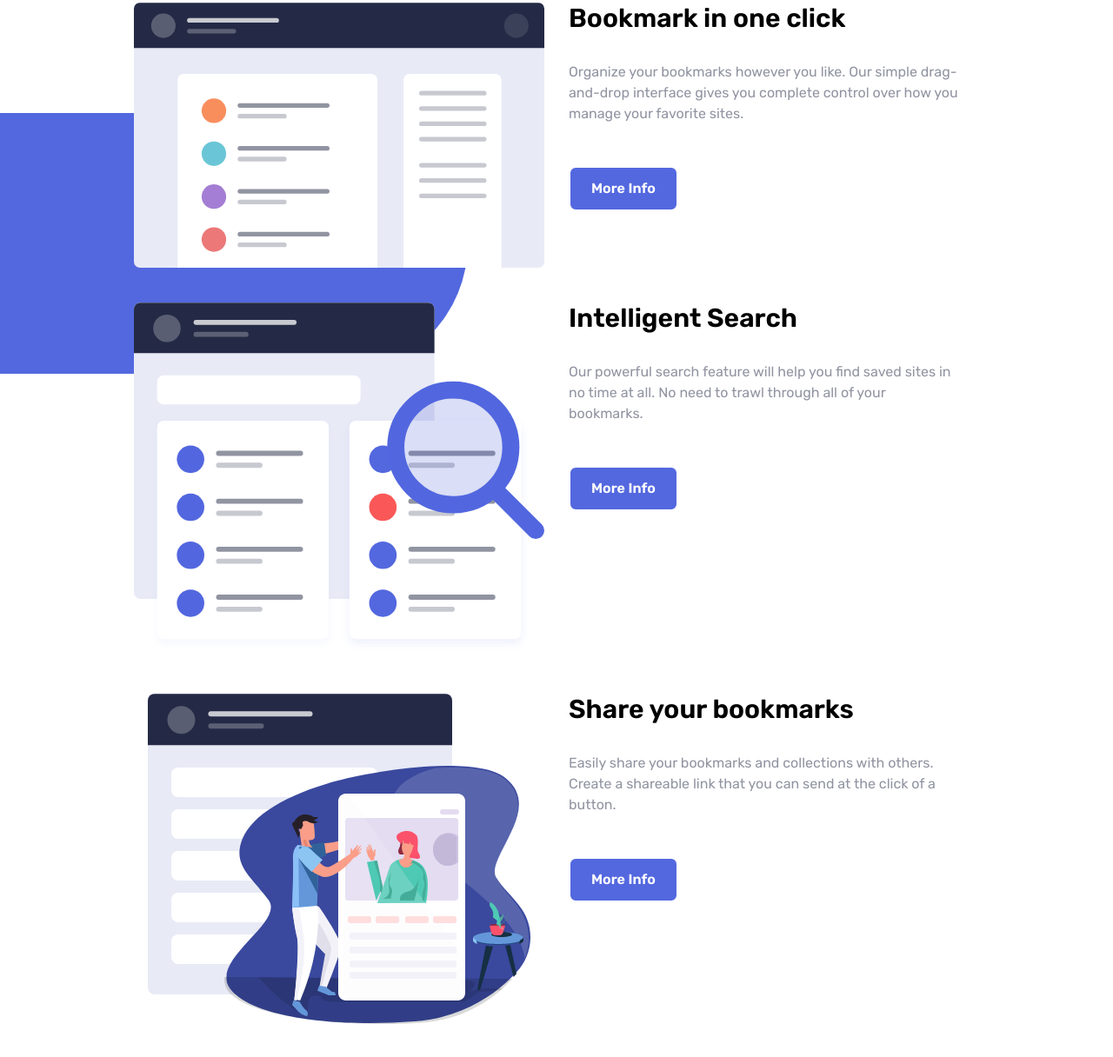
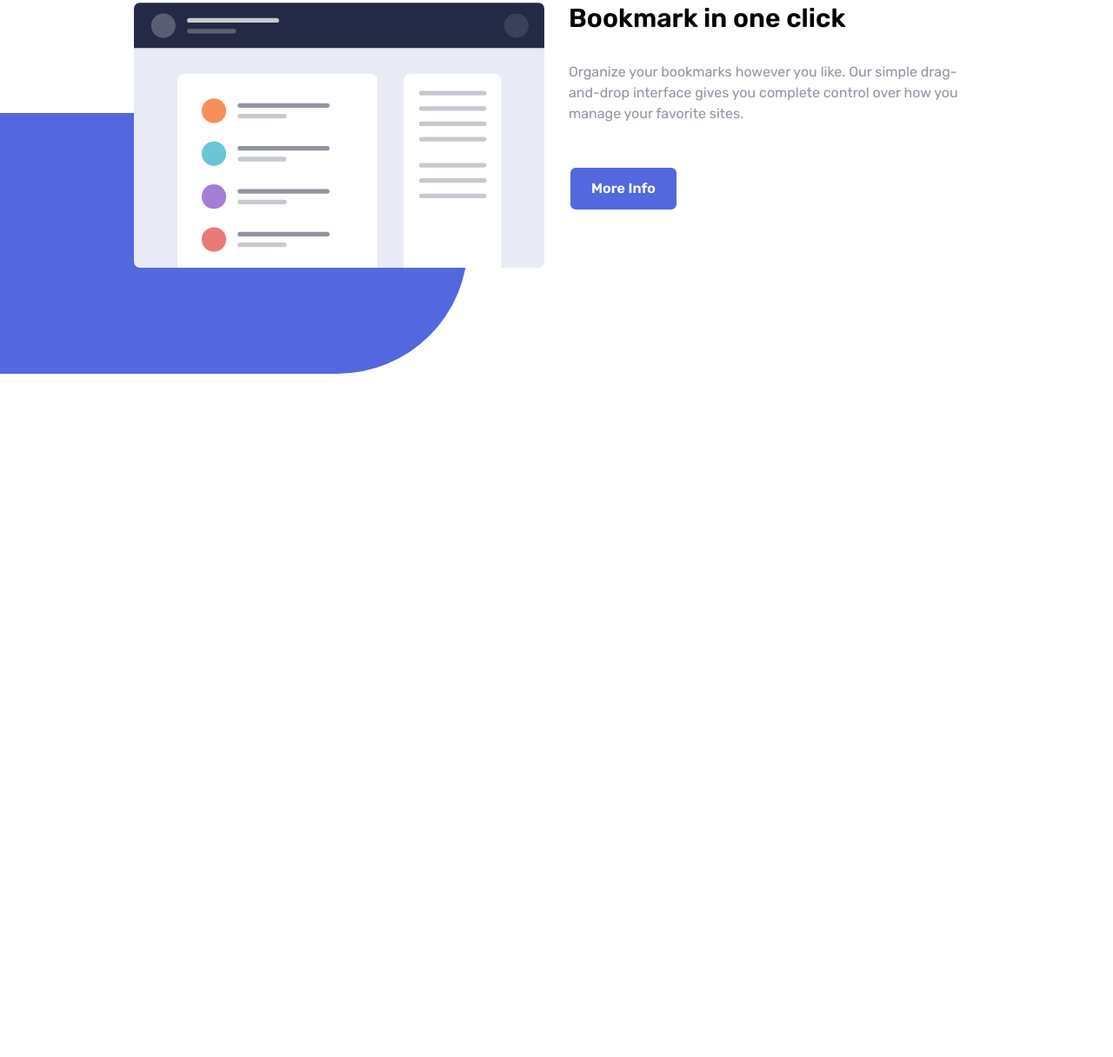
Before and after one commit to jensuki/Bookmark-Project, a website: page index.html in a window 1280 px wide. Shown: the part 1058-2274 px from the top of the page at 87% size. After the commit the page ends 1514 px from the top, so only its background shows below. Drawn offline with Linux system fonts and the light colour scheme.

Commit message:
add an additional "hidden" class to each div panel which will be toggled in js

```diff
--- a/index.html
+++ b/index.html
@@ -131,7 +131,7 @@
                 </div>
 
                 <!-- panel 2 -->
-                <div class="flex flex-col py-5 md:flex-row md:space-x-7 panel panel-1">
+                <div class="flex flex-col hidden py-5 md:flex-row md:space-x-7 panel panel-1">
                     <!-- panel image -->
                     <div class="flex justify-center md:w-1/2">
                         <img src="images/illustration-features-tab-2.svg" alt="" class="relative z-10">
@@ -154,7 +154,7 @@
                 </div>
 
                 <!-- panel 3 -->
-                <div class="flex flex-col py-5 md:flex-row md:space-x-7 panel panel-1">
+                <div class="flex flex-col hidden py-5 md:flex-row md:space-x-7 panel panel-1">
                     <!-- panel image -->
                     <div class="flex justify-center md:w-1/2">
                         <img src="images/illustration-features-tab-3.svg" alt="" class="relative z-10">
```
